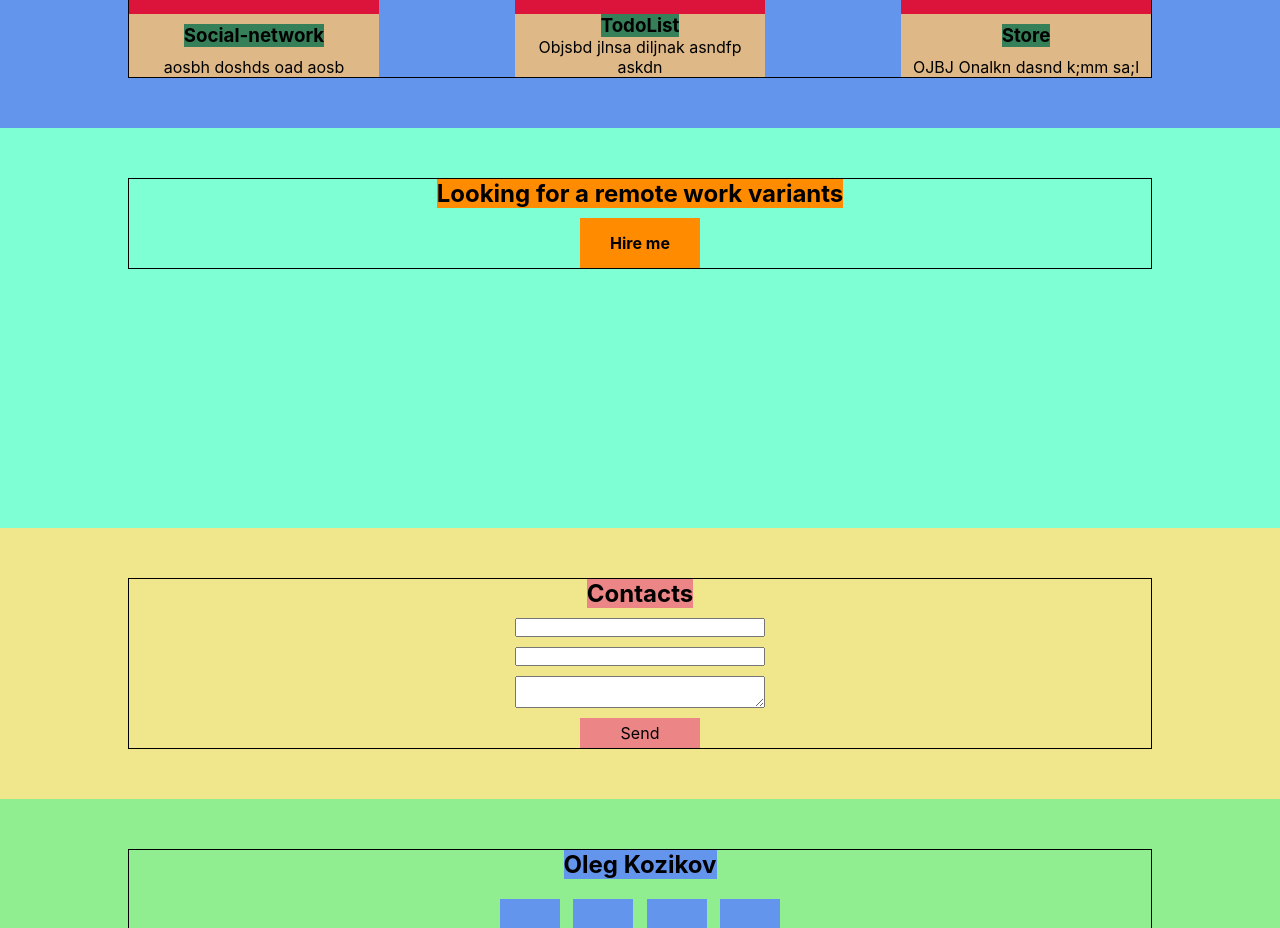
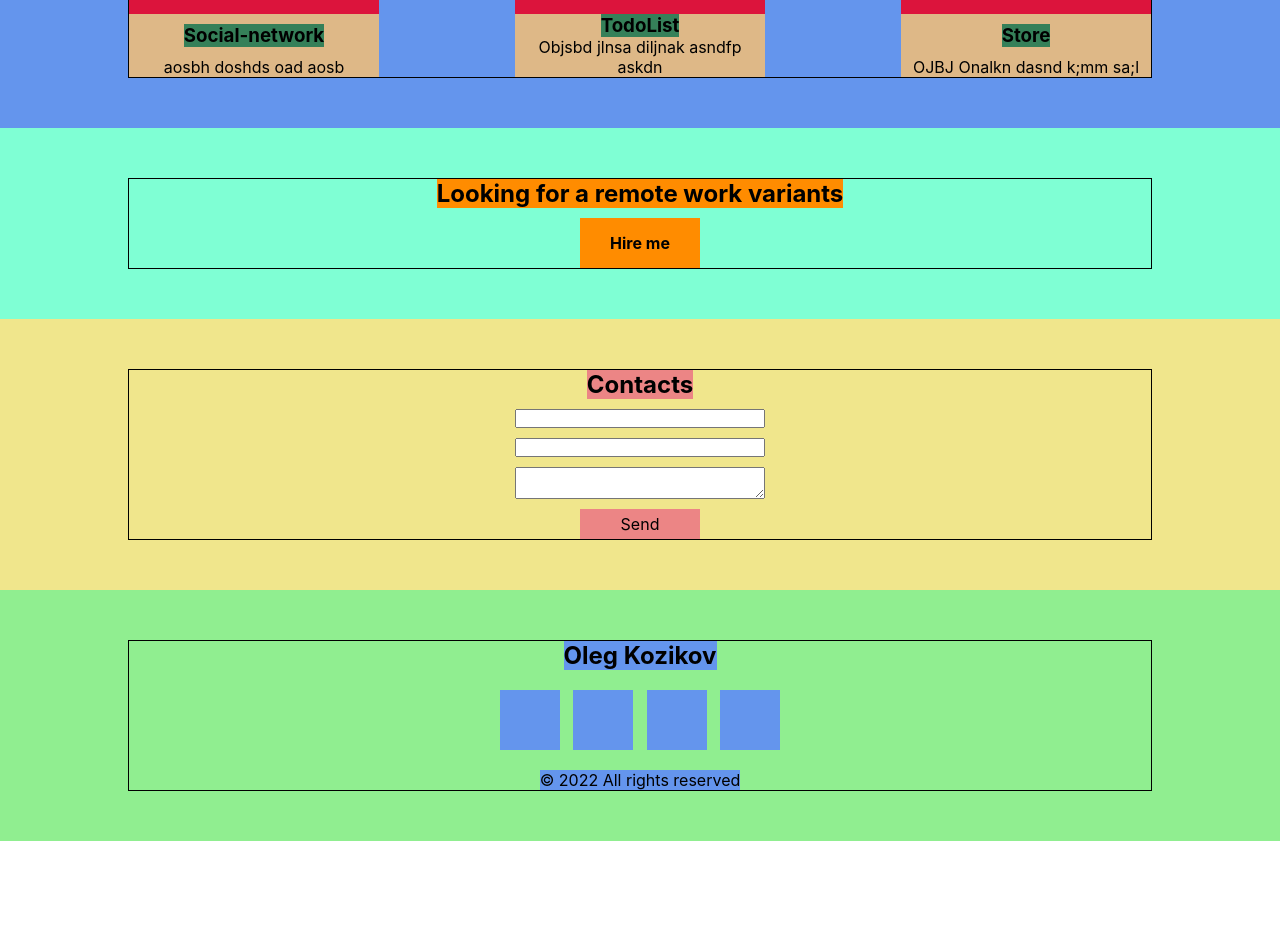
Before and after one commit to Oldeg/Portfolio, a React (Create React App) app: page / in a window 1280 px wide. Shown: the part 1400-2328 px from the top of the page. After the commit the page ends 2241 px from the top, so only its background shows below. Built offline with nearby package versions, Linux system fonts and the light colour scheme.

Commit message:
refactoring

```diff
--- a/src/Components/RemoteWork/RemoteWork.module.css
+++ b/src/Components/RemoteWork/RemoteWork.module.css
@@ -1,6 +1,5 @@
 .workBox {
     background-color: aquamarine;
-    min-height: 50vh;
     padding: 50px 0;
 }
 
```
